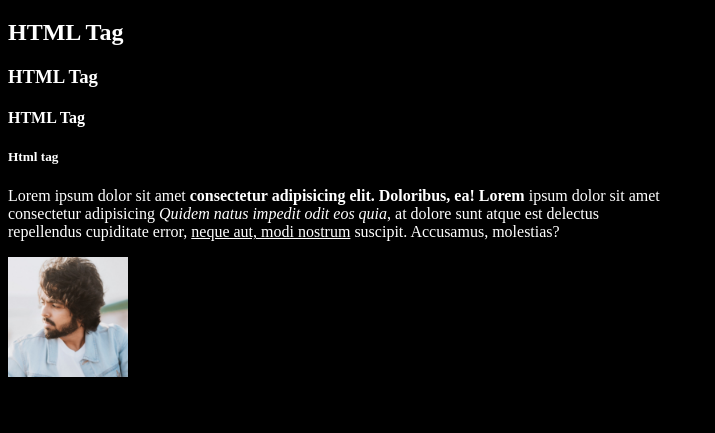
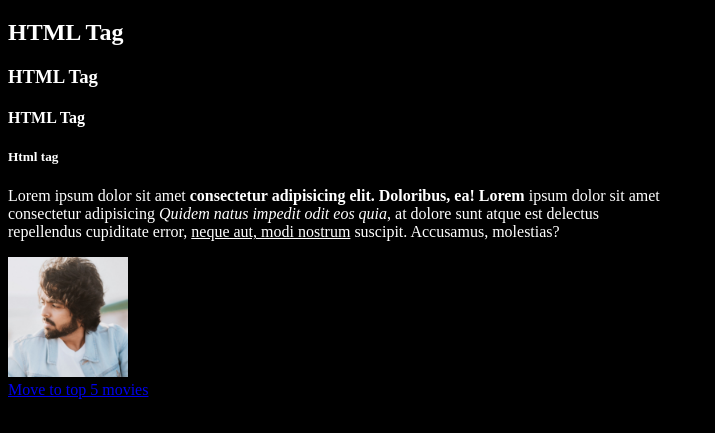
Before and after one commit to Divya-T-K/code, a plain HTML site: page index.html in a window 1280 px wide. Shown: the part 61-494 px from the top of the page, without its empty margins (0-715 px from the left). Drawn offline with Linux system fonts and the light colour scheme.

Commit message:
modified

```diff
--- a/index.html
+++ b/index.html
@@ -22,9 +22,7 @@
     <h4>HTML Tag</h4>
     <h5>Html tag</h5>
     <p>Lorem ipsum dolor sit amet <strong>consectetur adipisicing elit. Doloribus, ea! Lorem</strong> ipsum dolor sit amet <br>consectetur adipisicing <em>Quidem natus impedit odit eos quia, </em>at dolore sunt atque est delectus <br>repellendus cupiditate error, <u>neque aut, modi nostrum</u> suscipit. Accusamus, molestias?</p>
-    <img src="jeevi.jpeg" alt="jeevi image">
-    <ol>
-
-    </ol>
+    <img src="jeevi.jpeg" alt="jeevi image"><br>
+    <a href="top5.html">Move to top 5 movies</a>
 </body>
 </html>
```
Also changed, not shown: top5.html (+1 -0 lines).
